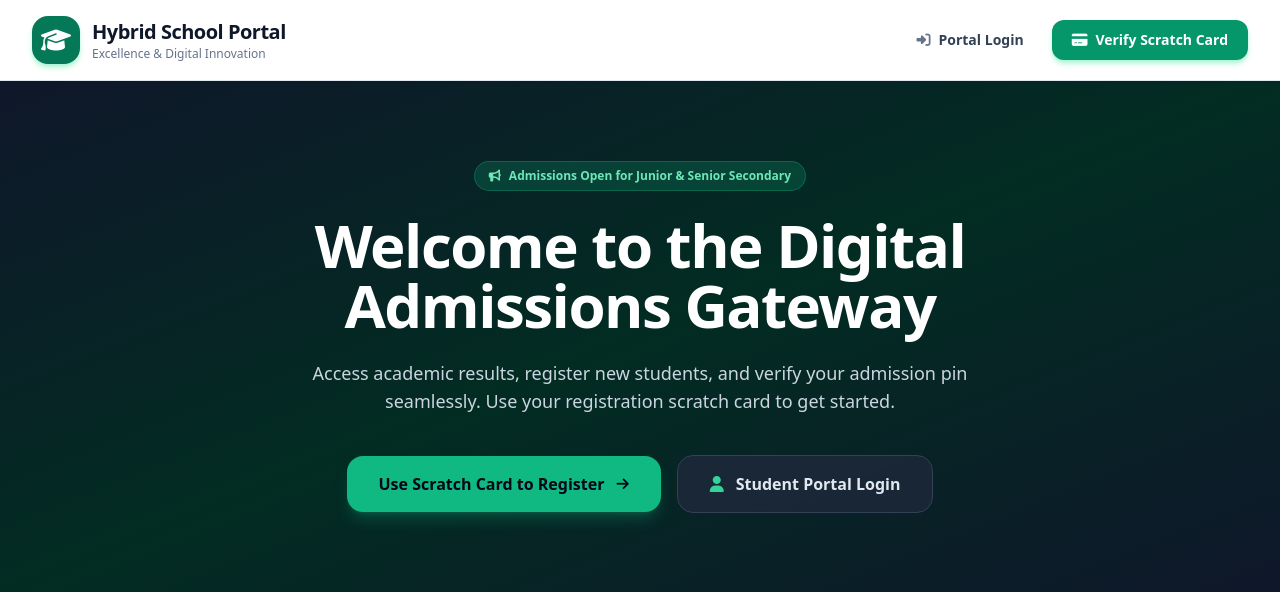
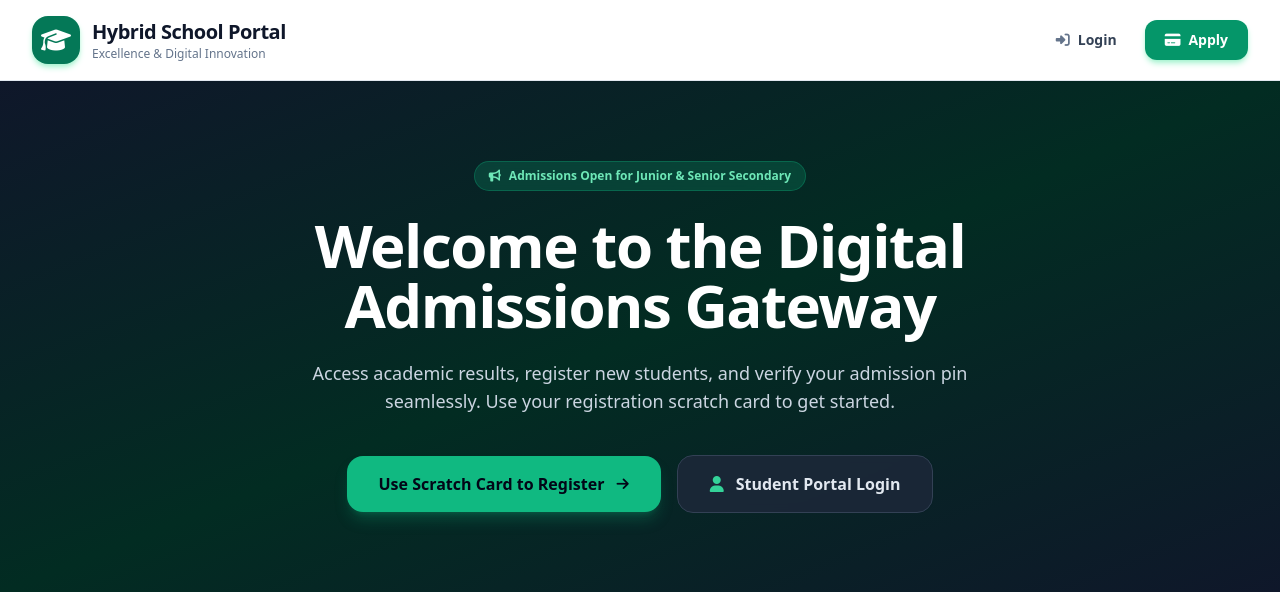
Before and after one commit to HYSUK/nigerian-school-management, a FastAPI app: page / in a window 1280 px wide. Shown: the top 592 px of the page. Run offline with FastAPI, Linux system fonts and the light colour scheme; some libraries are stand-ins or nearby versions.

Commit message:
Update home.html

```diff
--- a/templates/home.html
+++ b/templates/home.html
@@ -32,11 +32,11 @@
             <div class="flex items-center space-x-3">
                 <a href="/apply" class="hidden sm:inline-flex items-center space-x-2 text-sm font-semibold text-slate-700 hover:text-emerald-700 px-4 py-2.5 rounded-xl hover:bg-slate-100 transition">
                     <i class="fa-solid fa-right-to-bracket text-slate-500"></i>
-                    <span>Portal Login</span>
+                    <span>Login</span>
                 </a>
                 <a href="/apply" class="inline-flex items-center space-x-2 text-sm font-semibold bg-emerald-600 hover:bg-emerald-700 text-white px-5 py-2.5 rounded-xl shadow-md shadow-emerald-200 transition">
                     <i class="fa-solid fa-credit-card"></i>
-                    <span>Verify Scratch Card</span>
+                    <span>Apply</span>
                 </a>
             </div>
 
```
